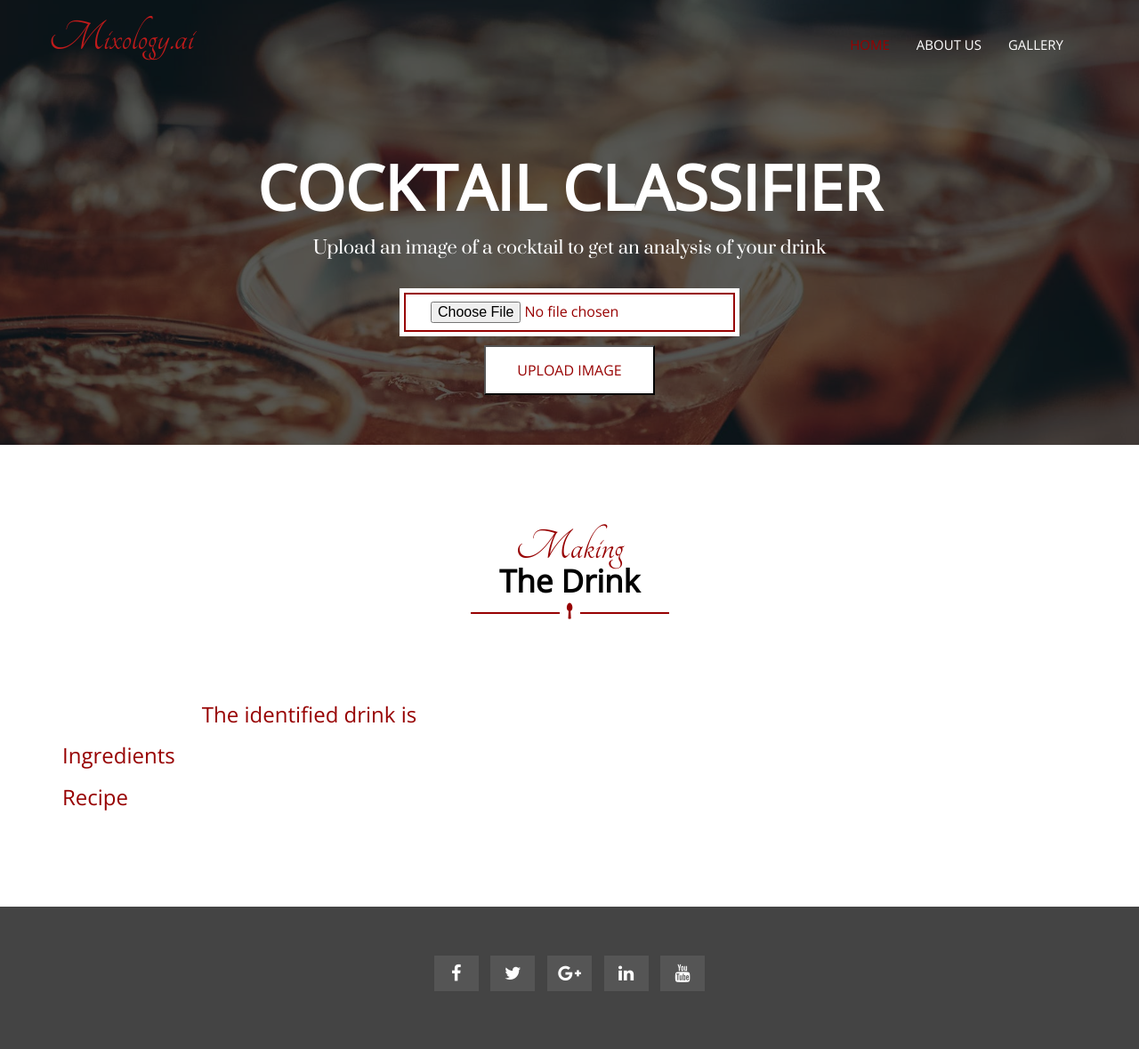
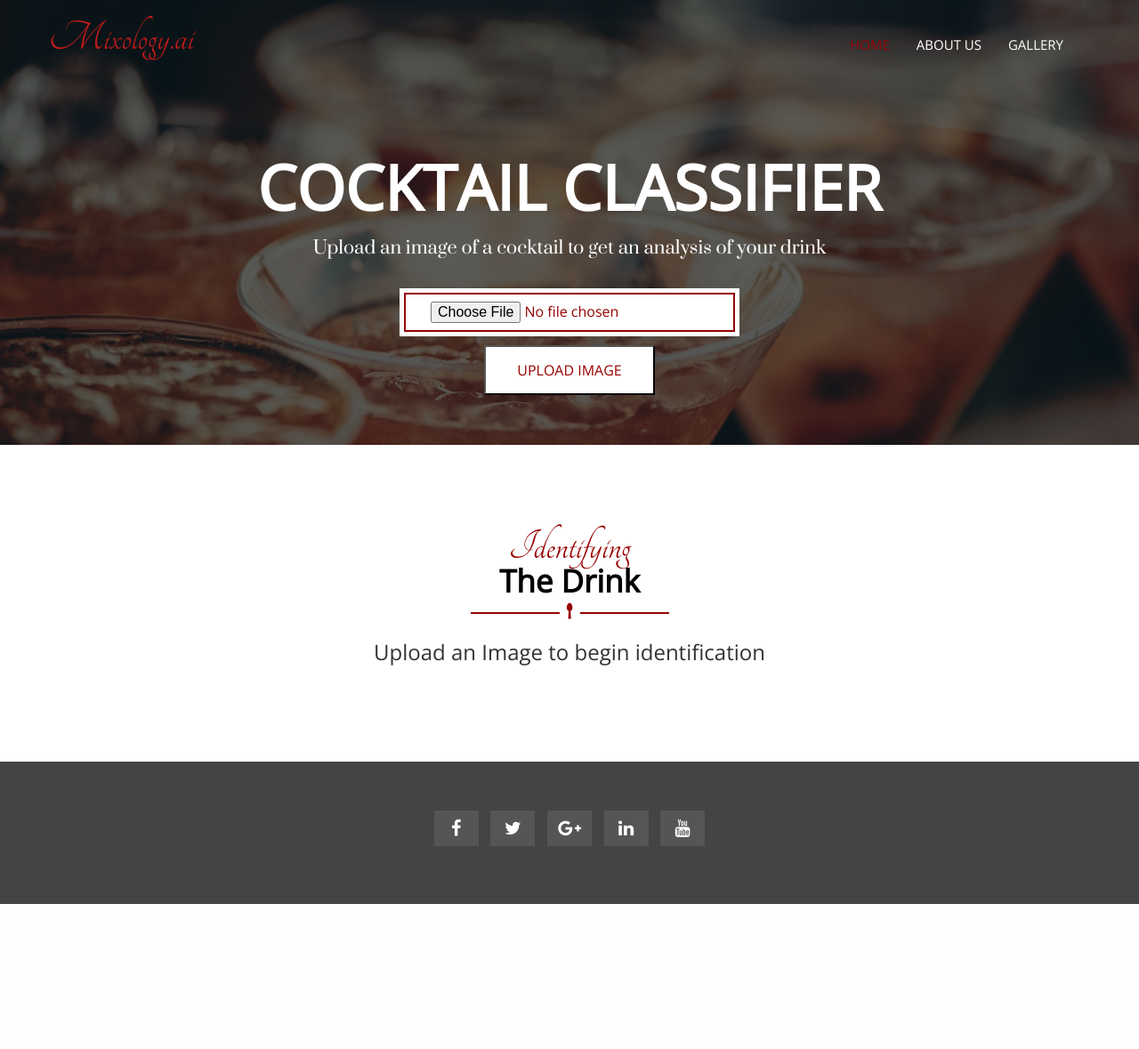
Before and after one commit to Paymanshus/Mixology.ai, a Flask app: page / in a window 1280 px wide. Shown: the whole page at 89% size. After the commit the page ends 1016 px from the top, so only its background shows below. Run offline with Flask 2, Linux system fonts and the light colour scheme; some libraries are stand-ins or nearby versions.

Commit message:
Add error handling

```diff
--- a/app.py
+++ b/app.py
@@ -89,6 +89,8 @@ app = Flask(__name__, template_folder='templates')
 
 app.config['UPLOADS'] = 'uploads'
 app.config['UPLOAD_FOLDER'] = 'uploads'
+app.secret_key = "secret_key"
+app.config['SECRET_KEY'] = 'secret_key'
 
 
 @app.route('/')
@@ -113,7 +115,8 @@ def upload_image():
     if file.filename == '':
         print('No image selected for uploading')
         flash('No image selected for uploading')
-        return redirect(request.url)
+        error = 'No image selected for uploading'
+        return render_template("index.html", error=error)
 
     if file and allowed_file(file.filename):
         filename = secure_filename(file.filename)
@@ -130,9 +133,9 @@ def upload_image():
 
         return render_template('index.html', user_img=filename, pred=pred, scroll='scrollable', ingredients_list=ing_list, recipe=recipe)
     else:
-        print('Allowed image types are -> png, jpg, jpeg, gif')
-        flash('Allowed image types are -> png, jpg, jpeg, gif')
-        return redirect(request.url)
+        error = ('Allowed image types are -> png, jpg, jpeg, gif')
+
+        return render_template("index.html", error=error)
 
     return render_template("index.html")
     # return render_template("index.html", pred=pred, scroll="scrollable", )
--- a/templates/index.html
+++ b/templates/index.html
@@ -129,22 +129,24 @@
 
     <!-- Start About us -->
     <section id="mu-about-us">
-        <div class="container">
+        <div class="container" id="scrollable">
             <div class="row">
                 <div class="col-md-12">
                     <div class="mu-about-us-area">
                         <div class="mu-title">
-                            <span class="mu-subtitle">Making</span>
+                            <span class="mu-subtitle">Identifying</span>
                             <h2>The Drink</h2>
                             <i class="fa fa-spoon"></i>
                             <span class="mu-title-bar"></span>
                         </div>
                         <div class="row">
+                            {% if pred %}
+                            <center>
+                                <h3>The identified drink is a {{ pred }}</h3>
+                            </center>
                             <div class="col-md-6">
                                 <div class="mu-about-us-left">
-                                    <center>
-                                        <h3>The identified drink is {{ pred }}</h3>
-                                    </center>
+
                                     <h3>Ingredients</h3>
                                     <ul>
                                         {% for ingredient in ingredients_list %}
@@ -161,13 +163,24 @@
                                 <div class="mu-about-us-right">
                                     <ul class="mu-abtus-slider">
                                         <li>
-                                            <!-- <img src="../static/assets/img/about-us/abtus-img-1.png " alt="img ">  -->
                                             {{ user_img }}
-                                        </li>
+                                            <img src="{{ url_for('static', filename=user_img) }}" alt="{{ user_img }}" ) </li>
                                     </ul>
                                 </div>
                             </div>
                         </div>
+
+                        {% elif error %}
+                        <center>
+                            <h3>{{ error }}</h3>
+                        </center>
+
+                        {% else %}
+                        <center>
+                            <h3>Upload an Image to begin identification</h3>
+                        </center>
+
+                        {% endif %}
                     </div>
                 </div>
             </div>
@@ -176,7 +189,7 @@
     <!-- End About us -->
 
     <!-- Start Counter Section -->
-    <!-- <section id="mu-counter ">
+    <!-- <section id=" mu-counter ">
         <div class="mu-counter-overlay ">
             <div class="container ">
                 <div class="row ">
@@ -222,32 +235,32 @@
 
 
     <!-- Start Gallery -->
-    <!-- <section id="mu-gallery">
-        <div class="container">
-            <div class="row">
-                <div class="col-md-12">
-                    <div class="mu-gallery-area">
-                        <div class="mu-title">
-                            <span class="mu-subtitle">Browse</span>
+    <!-- <section id="mu-gallery ">
+        <div class="container ">
+            <div class="row ">
+                <div class="col-md-12 ">
+                    <div class="mu-gallery-area ">
+                        <div class="mu-title ">
+                            <span class="mu-subtitle ">Browse</span>
                             <h2>The Gallery</h2>
-                            <i class="fa fa-spoon"></i>
-                            <span class="mu-title-bar"></span>
+                            <i class="fa fa-spoon "></i>
+                            <span class="mu-title-bar "></span>
                         </div>
-                        <div class="mu-gallery-content">
+                        <div class="mu-gallery-content ">
 
-                            <div class="mu-gallery-body" id="mixit-container">
+                            <div class="mu-gallery-body " id="mixit-container ">
 
                                 {% for gallery_img in gallery %}
-                                <div class="mu-single-gallery col-md-4 mix food">
-                                    <div class="mu-single-gallery-item">
-                                        <figure class="mu-single-gallery-img">
-                                            <a href="#">
+                                <div class="mu-single-gallery col-md-4 mix food ">
+                                    <div class="mu-single-gallery-item ">
+                                        <figure class="mu-single-gallery-img ">
+                                            <a href="# ">
                                                 {{ gallery_image }}
 
                                         </figure>
-                                        <div class="mu-single-gallery-info">
-                                            <a href="../static/assets/img/gallery/big/1.jpg" data-fancybox-group="gallery" class="fancybox">
-                                                <img src="../static/assets/img/plus.png" alt="plus icon img">
+                                        <div class="mu-single-gallery-info ">
+                                            <a href="../static/assets/img/gallery/big/1.jpg " data-fancybox-group="gallery " class="fancybox ">
+                                                <img src="../static/assets/img/plus.png " alt="plus icon img ">
                                             </a>
                                         </div>
                                     </div>
@@ -316,23 +329,35 @@
     <!-- End Footer -->
 
     <!-- jQuery library -->
-    <script src="../static/js/jquery.min.js "></script>
+    <script src="../static/js/jquery.min.js"></script>
     <!-- Include all compiled plugins (below), or include individual files as needed -->
-    <script src="../static/js/bootstrap.js "></script>
+    <script src="../static/js/bootstrap.js"></script>
     <!-- Slick slider -->
-    <script type="text/javascript " src="../static/js/slick.js "></script>
+    <script type="text/javascript" src="../static/js/slick.js"></script>
     <!-- Counter -->
-    <script type="text/javascript " src="../static/js/waypoints.js "></script>
-    <script type="text/javascript " src="../static/js/jquery.counterup.js "></script>
+    <script type="text/javascript" src="../static/js/waypoints.js"></script>
+    <script type="text/javascript" src="../static/js/jquery.counterup.js"></script>
     <!-- Date Picker -->
-    <script type="text/javascript " src="../static/js/bootstrap-datepicker.js "></script>
+    <script type="text/javascript" src="../static/js/bootstrap-datepicker.js"></script>
     <!-- Mixit slider -->
-    <script type="text/javascript " src="../static/js/jquery.mixitup.js "></script>
+    <script type="text/javascript" src="../static/js/jquery.mixitup.js"></script>
     <!-- Add fancyBox -->
-    <script type="text/javascript " src="../static/js/jquery.fancybox.pack.js "></script>
+    <script type="text/javascript" src="../static/js/jquery.fancybox.pack.js"></script>
 
     <!-- Custom js -->
-    <script src="../static/js/custom.js "></script>
+    <script src="../static/js/custom.js"></script>
+
+    {% if scroll %}
+    <script type="text/javascript">
+        // document.getElementById('{{ scroll }}').scrollIntoView();
+        //     OR
+        $(function() {
+            $("html, body").animate({
+                scrollTop: $("#{{ scroll }}").offset().top
+            }, 500);
+        });
+    </script>
+    {% endif %}
 
 </body>
 
```
Also changed, not shown: uploads/ia_1900000035.png (added), 1 other file.
